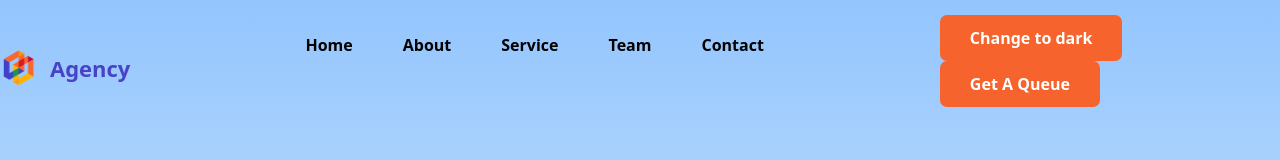
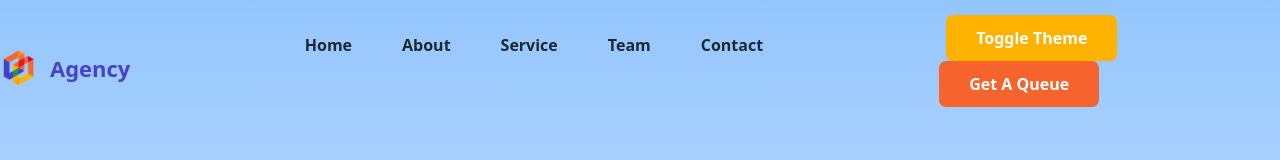
Before and after one commit to rakotoarisonlandry/Agency, a React (Vite) app: page / in a window 1280 px wide. Shown: the top 160 px of the page. Built offline with nearby package versions, Linux system fonts and the light colour scheme.

Commit message:
change version styled-component on packge.jon

```diff
--- a/package.json
+++ b/package.json
@@ -19,7 +19,7 @@
     "react": "^18.2.0",
     "react-dom": "^18.2.0",
     "react-router-dom": "^6.8.0",
-    "styled-components": "^6.0.7"
+    "styled-components": "^5.3.3"
   },
   "devDependencies": {
     "@vitejs/plugin-react": "^3.1.0",
--- a/src/component/formValidation.jsx
+++ b/src/component/formValidation.jsx
@@ -39,7 +39,6 @@ function Validation() {
         setTextareaValue("");
       }
     };
-
 
   return (
     <div style={{ maxWidth: "700px", margin: "0 auto" }}>
--- a/src/component/header.jsx
+++ b/src/component/header.jsx
@@ -1,26 +1,55 @@
 import React from "react";
 import logo from "../assets/image/logo.png";
+import { useThemeContext } from "../Tool/ThemeContext";
+function Header() {
+  const { toggleTheme, theme } = useThemeContext();
 
-function Header() {
+  const isLightTheme = theme === "light";
+
   return (
-    <div className="flex justify-center space-x-44 space-y-[15px]">
+    <div
+      className={`flex justify-center space-x-44 space-y-[15px] ${
+        isLightTheme ? "bg-light" : "bg-dark"
+      }`}
+    >
       <div className="items-center text-[22px] pt-[30px] text-[#4842c8] font-bold flex space-x-[10px]">
         <img src={logo} alt="Logo" style={{ width: "40px" }} />
         <span>Agency</span>
       </div>
-      <div className="items-center pt-[18px]">
-        <ul className="flex space-x-[50px] font-bold opacity-[0.8   ] ">
-          <li><a href="#">Home</a></li>
-          <li><a href="#">About</a></li>
-          <li><a href="#">Service</a></li>
-          <li><a href="#">Team</a></li>
-          <li><a href="#">Contact</a></li>
+      <div
+        className={`items-center pt-[18px] ${
+          isLightTheme ? "text-light" : "text-dark"
+        }`}
+      >
+        <ul
+          className={`flex space-x-[50px] font-bold opacity-[0.8] ${
+            isLightTheme ? "text-light" : "text-dark"
+          }`}
+        >
+          <li>
+            <a href="#">Home</a>
+          </li>
+          <li>
+            <a href="#">About</a>
+          </li>
+          <li>
+            <a href="#">Service</a>
+          </li>
+          <li>
+            <a href="#">Team</a>
+          </li>
+          <li>
+            <a href="#">Contact</a>
+          </li>
         </ul>
       </div>
       <div className="items-center">
         <a href="#">
-        <button className="bg-[#f6632d] my-[0px] font-bold text-[#fff] px-[30px] py-[11px] rounded-[7px]">
-            Change to dark
+          <button
+            className="bg-[#ffb300] my-[0px] mx-[7px] font-bold text-[#fff] px-[30px] py-[11px] rounded-[7px]"
+            onClick={toggleTheme} // Appeler la fonction toggleTheme lorsque le bouton est cliqué
+          >
+            Toggle Theme
           </button>
           <button className="bg-[#f6632d] my-[0px] font-bold text-[#fff] px-[30px] py-[11px] rounded-[7px]">
             Get A Queue
```
Also changed, not shown: 1 other file (tests, documents, lock files or other folders).
